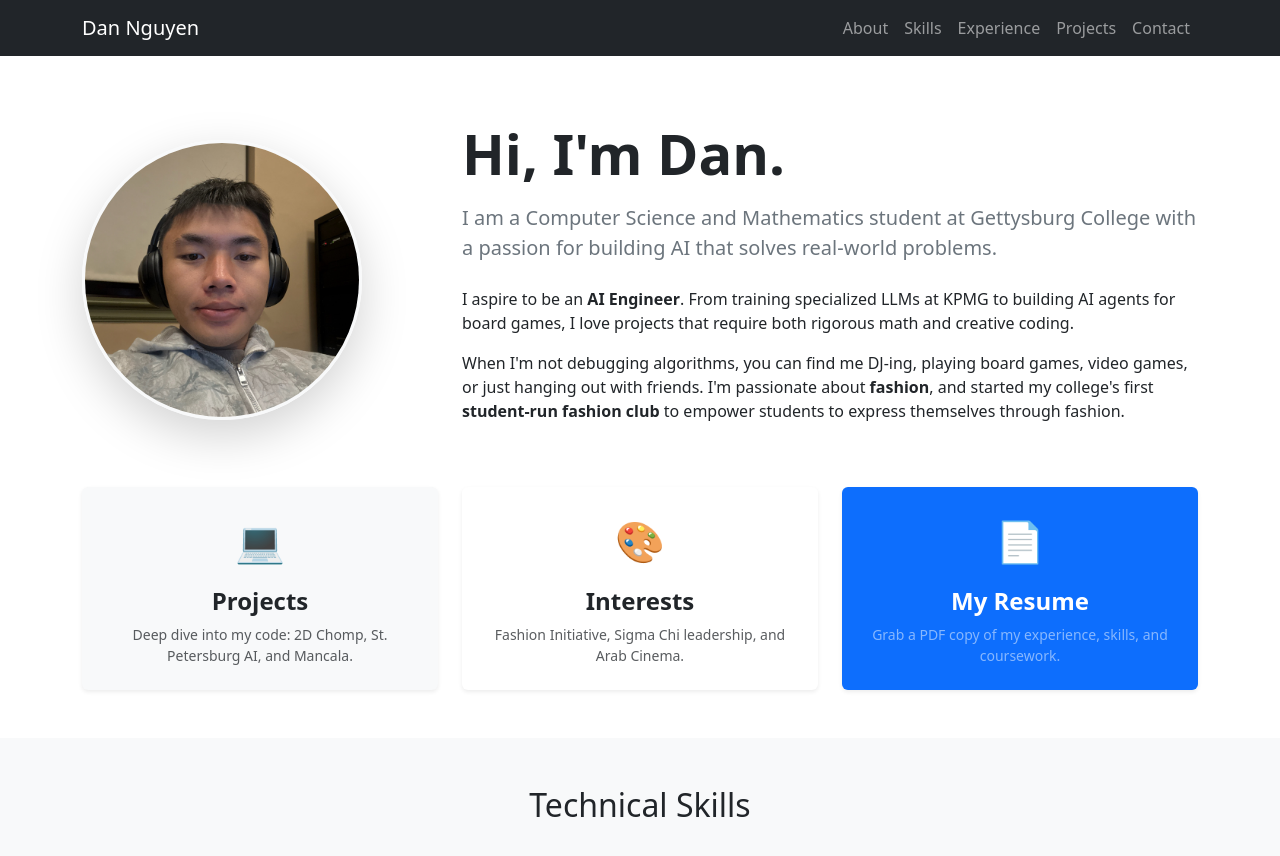
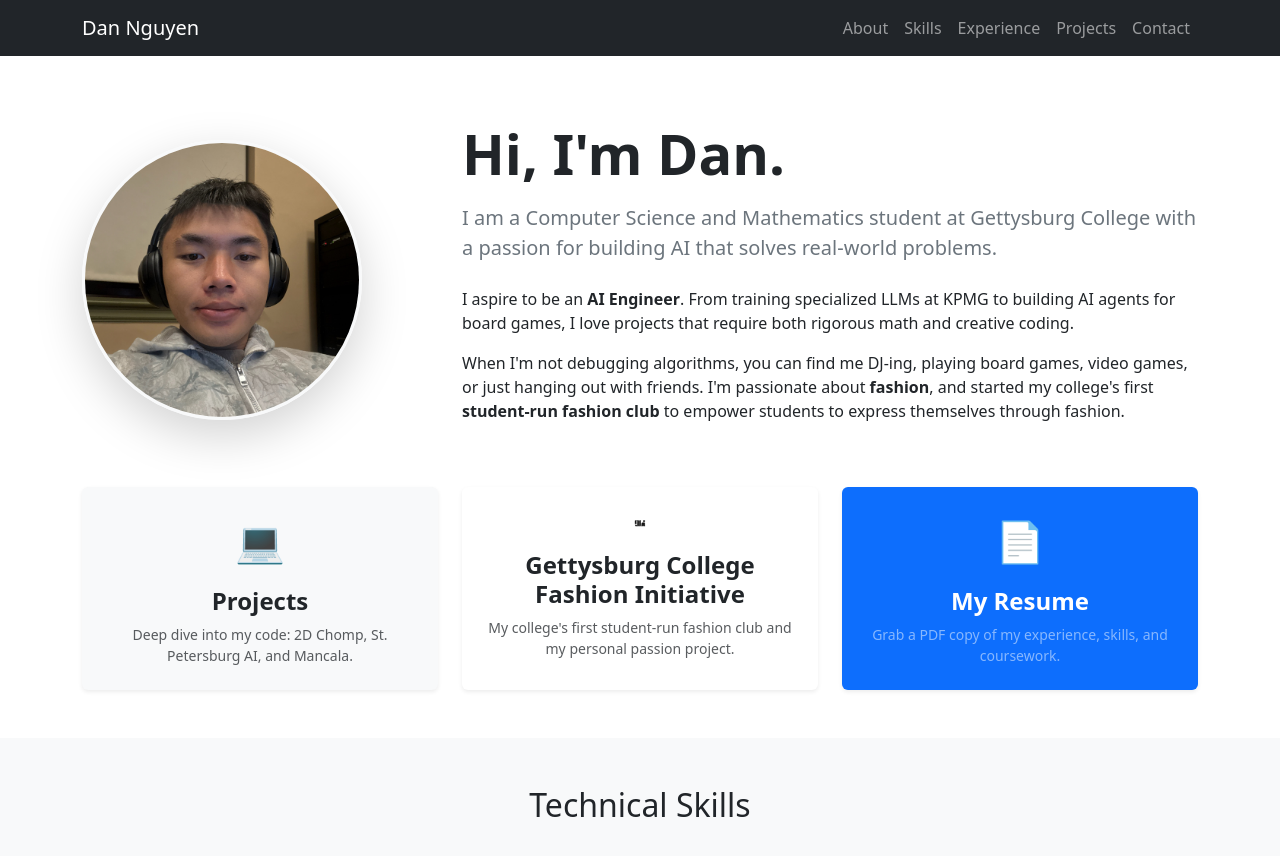
Before and after one commit to dannguyen111/dannguyen111.github.io, a Jekyll site: the page built from index.html, in a window 1280 px wide and 900 px high. Shown: the top 856 px of the window. Built offline with Jekyll 4.4.1, drawn with Linux system fonts in a browser that asks for light colours.

Commit message:
fixed fashion initiative card display

```diff
--- a/_includes/about.html
+++ b/_includes/about.html
@@ -49,11 +49,12 @@
             <div class="card h-100 border-0 shadow-sm hover-effect bg-white">
                 <div class="card-body p-4 text-center">
                     <div class="mb-3">
-                        <span class="fs-1">🎨</span>
+                        <img src="/assets/images/gfi-logo.PNG" alt="Logo"
+                            style="height: 1em; vertical-align: -0.125em;">
                     </div>
-                    <h4 class="card-title fw-bold text-dark">Interests</h4>
+                    <h4 class="card-title fw-bold text-dark">Gettysburg College Fashion Initiative</h4>
                     <p class="card-text text-muted small">
-                        Fashion Initiative, Sigma Chi leadership, and Arab Cinema.
+                        My college's first student-run fashion club and my personal passion project.
                     </p>
                 </div>
             </div>
```
Also changed, not shown: assets/images/gfi-logo.PNG (added).
